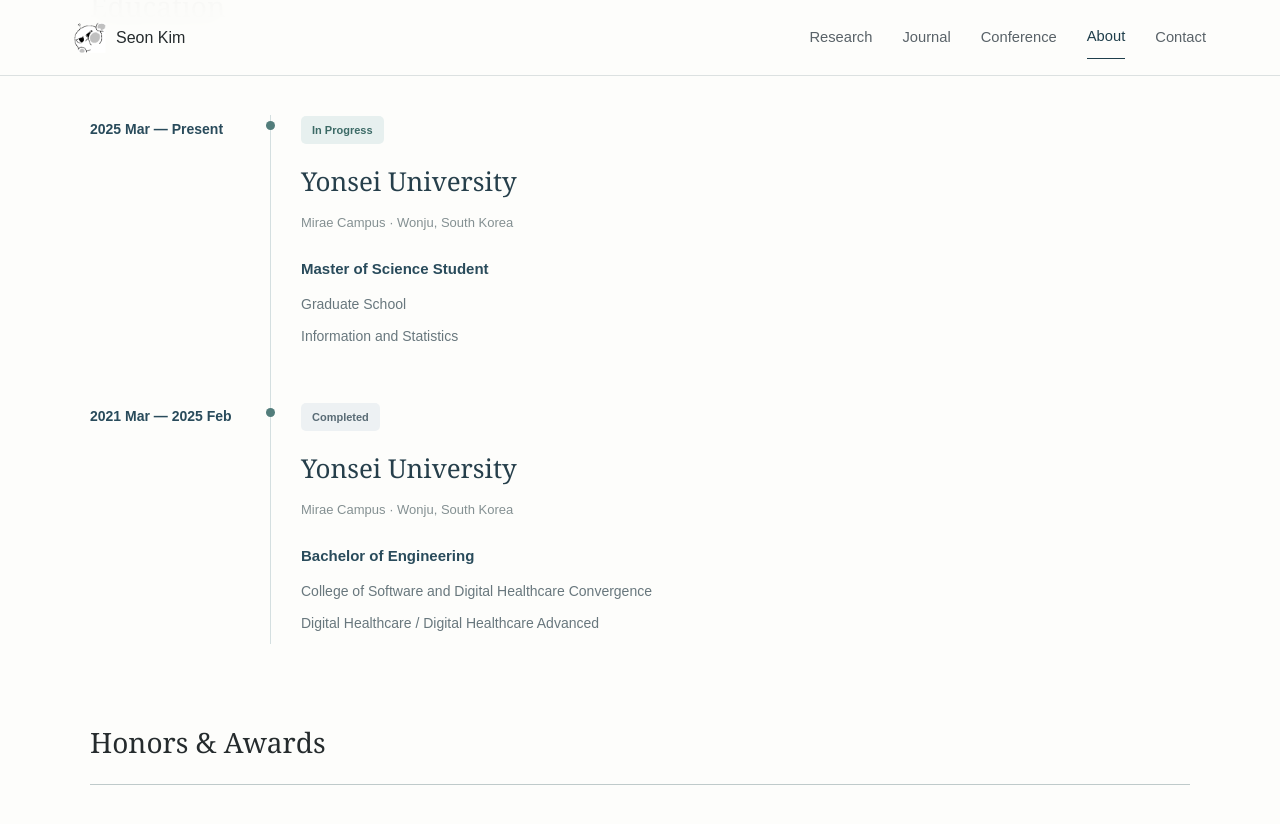
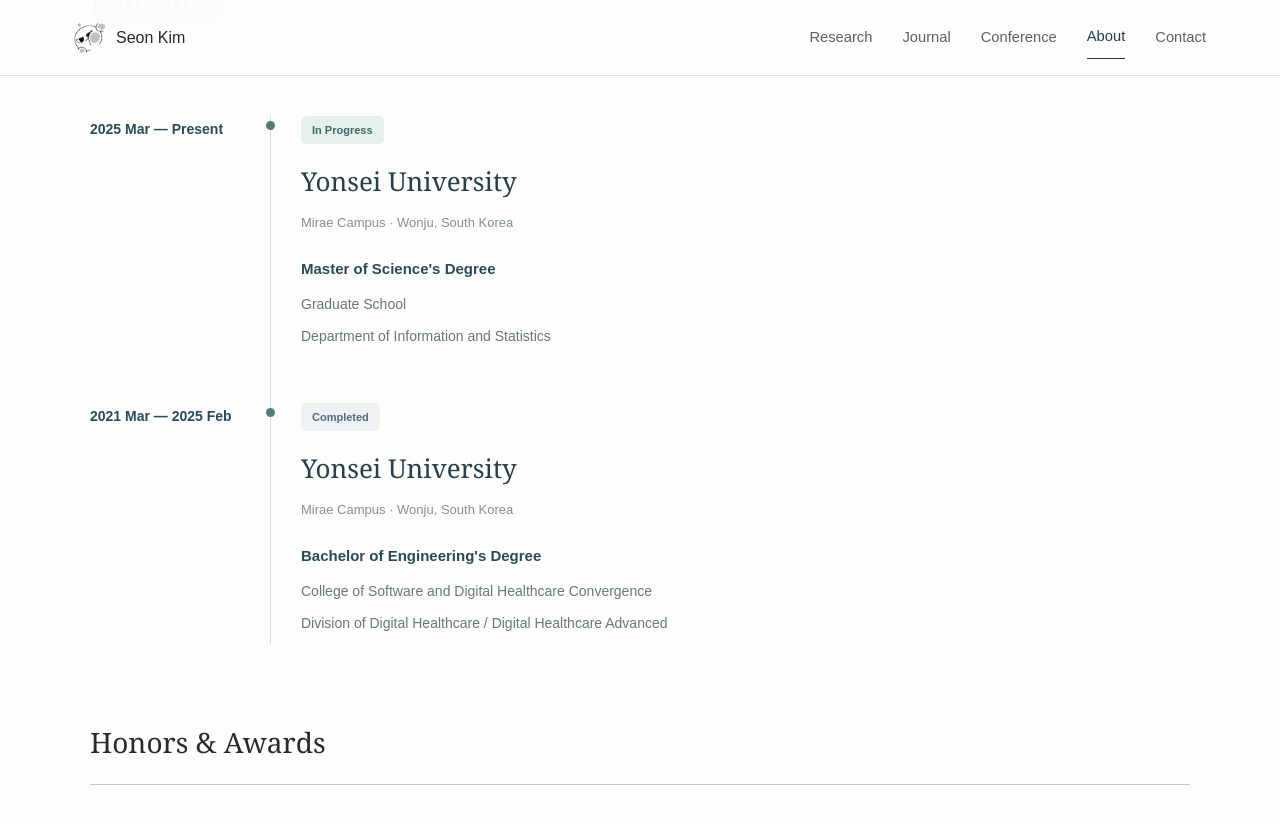
Before and after one commit to KSO012/KSO012.github.io, a Jekyll site: the page built from about.md, in a window 1280 px wide and 900 px high, scrolled down 605 px. Shown: the top 824 px of the window. Built offline with Jekyll 4.4.1, drawn with Linux system fonts in a browser that asks for light colours.

Commit message:
Update about.md

```diff
--- a/about.md
+++ b/about.md
@@ -69,7 +69,7 @@ permalink: /about/
           </p>
 
           <p class="cv-degree">
-            Master of Science Student
+            Master of Science's Degree
           </p>
 
           <p class="cv-detail">
@@ -77,7 +77,7 @@ permalink: /about/
           </p>
 
           <p class="cv-detail">
-            Information and Statistics
+            Department of Information and Statistics
           </p>
 
         </div>
@@ -105,7 +105,7 @@ permalink: /about/
           </p>
 
           <p class="cv-degree">
-            Bachelor of Engineering
+            Bachelor of Engineering's Degree
           </p>
 
           <p class="cv-detail">
@@ -113,7 +113,7 @@ permalink: /about/
           </p>
 
           <p class="cv-detail">
-            Digital Healthcare / Digital Healthcare Advanced
+            Division of Digital Healthcare / Digital Healthcare Advanced
           </p>
 
         </div>
```
